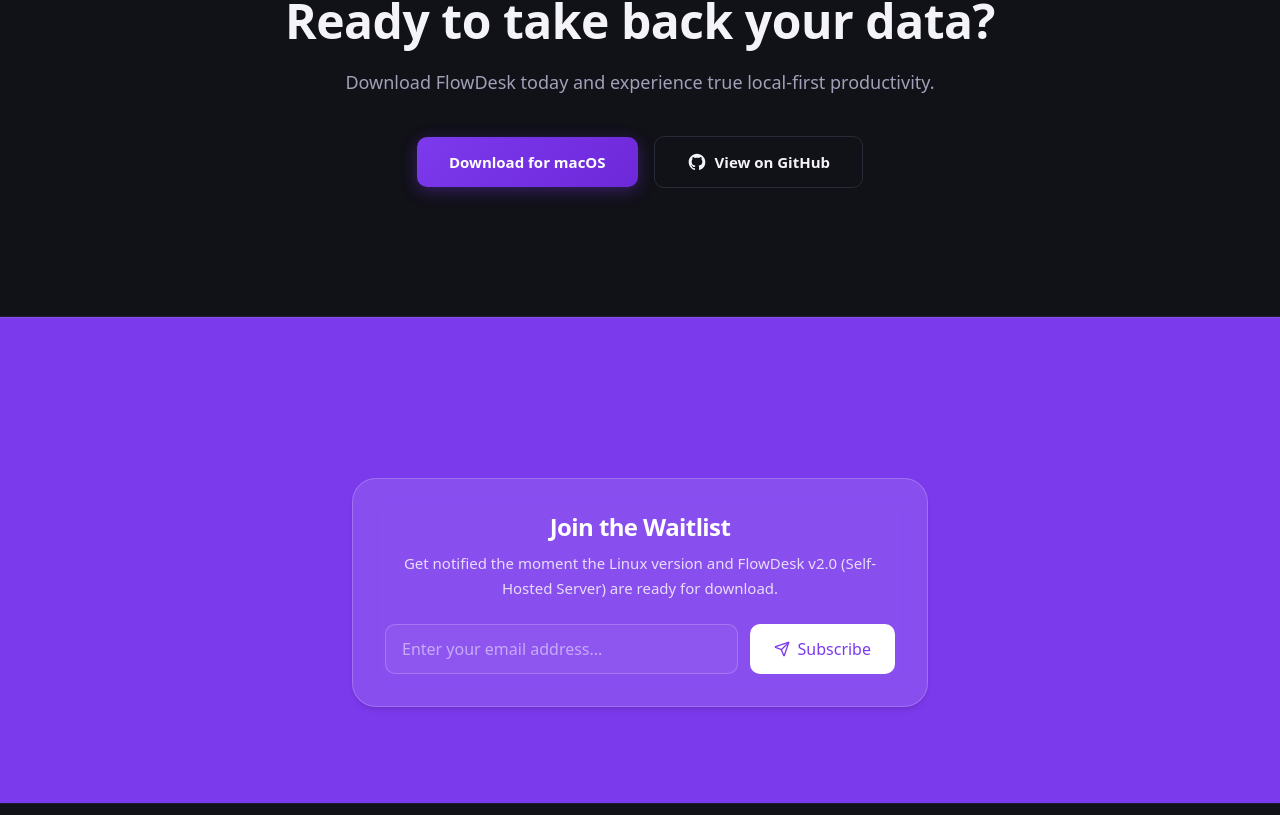
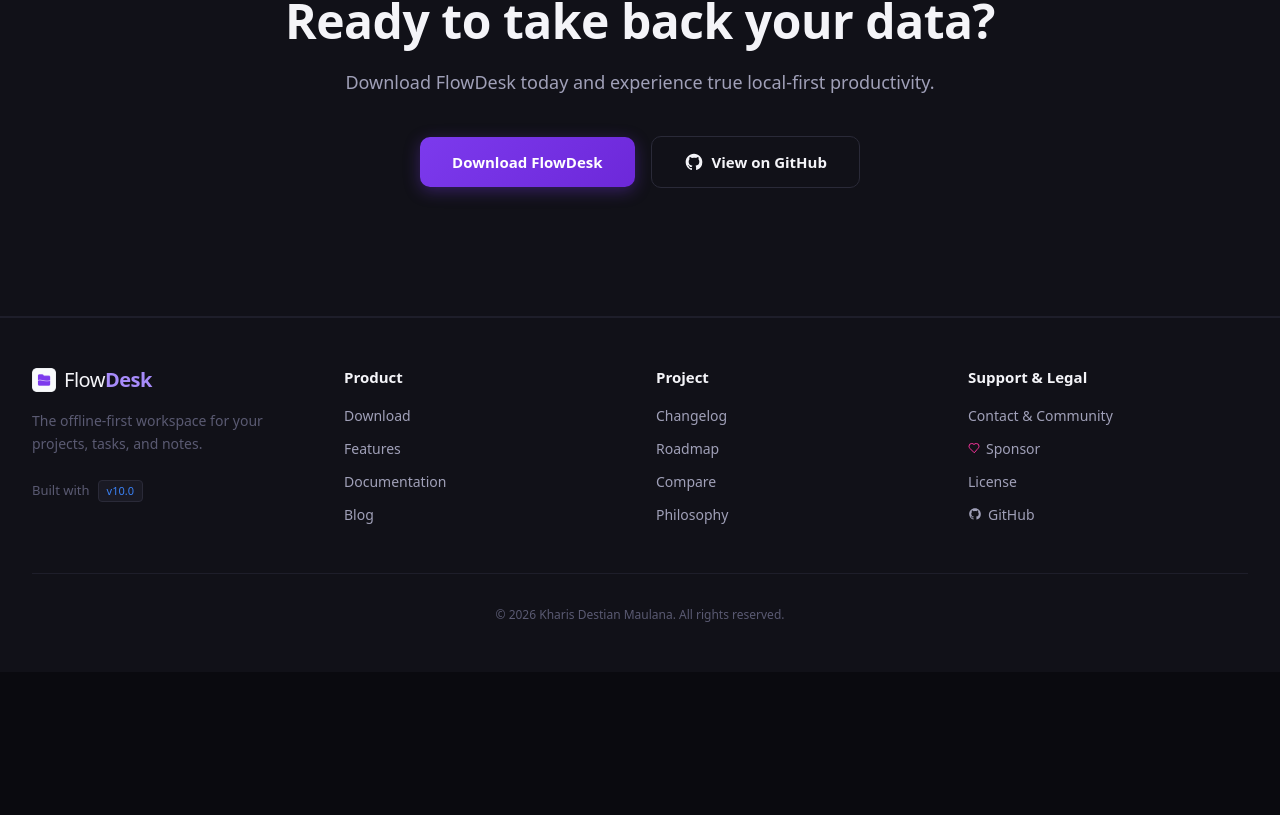
Before and after one commit to Kharisdestianmaulana-hub/flowdeskweb, a Next.js app: page /en in a window 1280 px wide. Shown: the part 7165-7980 px from the top of the page. After the commit the page ends 7837 px from the top, so only its background shows below. Built offline with nearby package versions, Linux system fonts and the light colour scheme; no server answers.

Commit message:
feat: make CTA button dynamic based on OS and remove waitlist form

```diff
--- a/app/[lang]/page.tsx
+++ b/app/[lang]/page.tsx
@@ -11,7 +11,6 @@
 import UseCases from '@/components/UseCases';
 import HowItWorks from '@/components/HowItWorks';
 import FAQ from '@/components/FAQ';
-import Newsletter from '@/components/Newsletter';
 import Contributors from '@/components/Contributors';
 
 import { getRepoInfo, getLatestRelease, getRecentCommits, getContributors, getTotalDownloads } from '@/lib/github';
@@ -69,10 +68,6 @@
 
       <CTASection assets={latestRelease.assets} dict={dict.cta} />
 
-      <div className="bg-[var(--color-primary)] py-24 px-4 sm:px-6 lg:px-8 border-t border-white/10">
-        <Newsletter dict={dict.newsletter} />
-      </div>
-
       <Footer repoUrl={repoInfo.html_url} dict={dict.footer} currentLang={lang} />
     </main>
   );
--- a/components/CTASection.tsx
+++ b/components/CTASection.tsx
@@ -1,6 +1,9 @@
+'use client';
+
 import { GithubIcon as Github } from './GithubIcon';
 import { ReleaseAsset } from '../types/github';
 import Reveal from './animations/Reveal';
+import { useOs } from '../hooks/useOs';
 
 interface CTASectionProps {
   assets: ReleaseAsset[];
@@ -8,7 +11,29 @@
 }
 
 export default function CTASection({ assets, dict }: CTASectionProps) {
+  const os = useOs();
+
   const macAsset = assets?.find(a => a.name.includes('.dmg'));
+  const winAsset = assets?.find(a => a.name.includes('.exe') || a.name.includes('.msi'));
+  const linuxAsset = assets?.find(a =>
+    a.name.toLowerCase().endsWith('.tar.gz') ||
+    a.name.toLowerCase().endsWith('.appimage') ||
+    a.name.toLowerCase().endsWith('.deb')
+  );
+
+  let downloadText = dict.downloadDefault || 'Download FlowDesk';
+  let downloadUrl = '#download';
+
+  if (os === 'Windows') {
+    downloadText = dict.downloadWin || 'Download for Windows';
+    downloadUrl = winAsset ? winAsset.browser_download_url : '#download';
+  } else if (os === 'macOS') {
+    downloadText = dict.downloadMac;
+    downloadUrl = macAsset ? macAsset.browser_download_url : '#download';
+  } else if (os === 'Linux') {
+    downloadText = dict.downloadLinux || 'Download for Linux';
+    downloadUrl = linuxAsset ? linuxAsset.browser_download_url : '#download';
+  }
 
   return (
     <section className="bg-[var(--color-surface)] py-24 sm:py-32 border-y border-[var(--color-border-subtle)]">
@@ -25,10 +50,10 @@
         <Reveal delay={0.2}>
           <div className="flex flex-col sm:flex-row items-center justify-center gap-4">
             <a
-              href={macAsset ? macAsset.browser_download_url : '#download'}
+              href={downloadUrl}
               className="w-full sm:w-auto px-8 py-3.5 rounded-[var(--radius-md)] bg-[image:var(--gradient-cta)] text-white text-[15px] font-bold shadow-[var(--shadow-btn)] hover:scale-105 transition-transform duration-200 text-center"
             >
-              {dict.downloadMac}
+              {downloadText}
             </a>
             <a
               href="https://github.com/Kharisdestianmaulana-hub/flowdesk"
```
